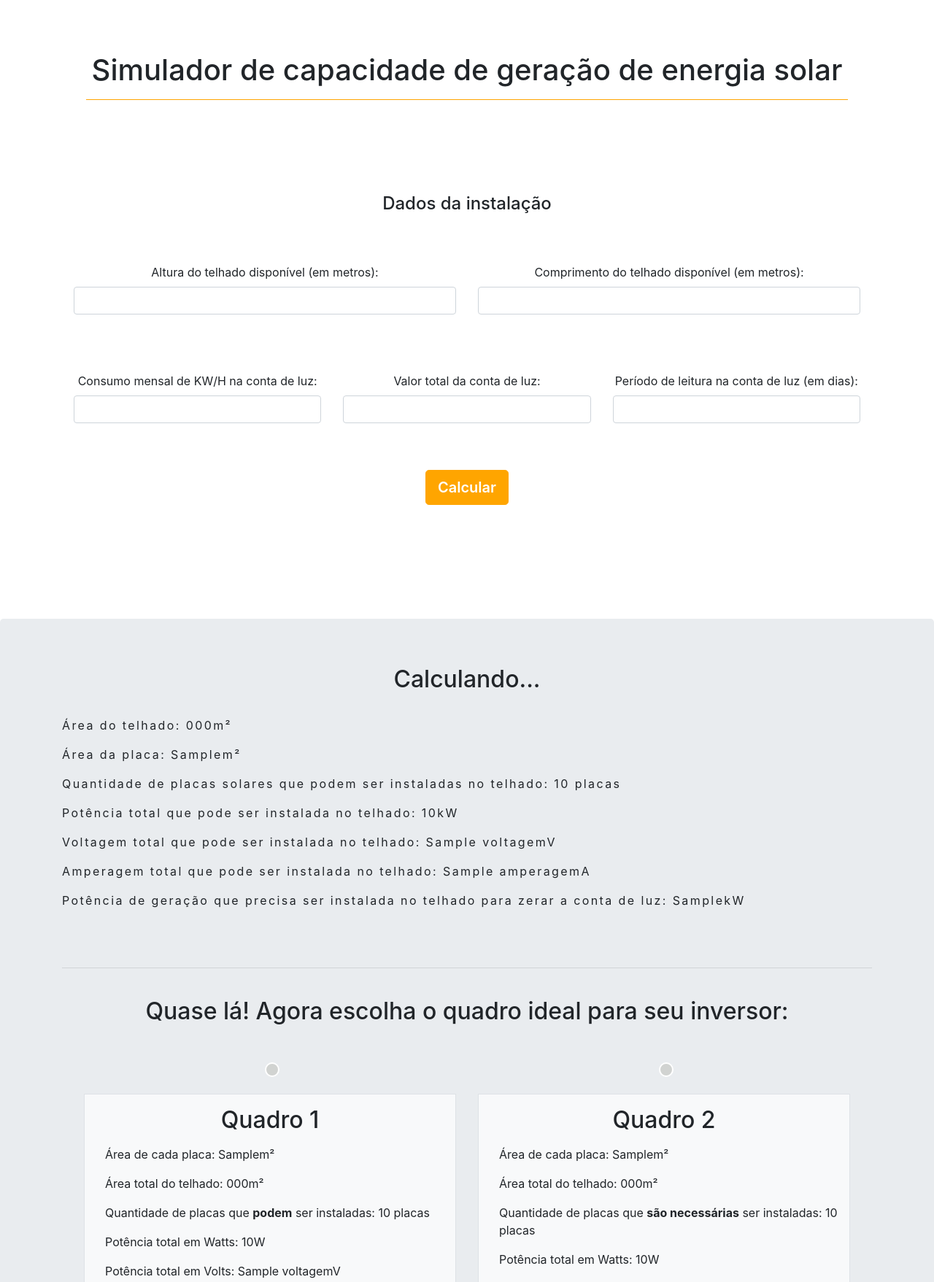
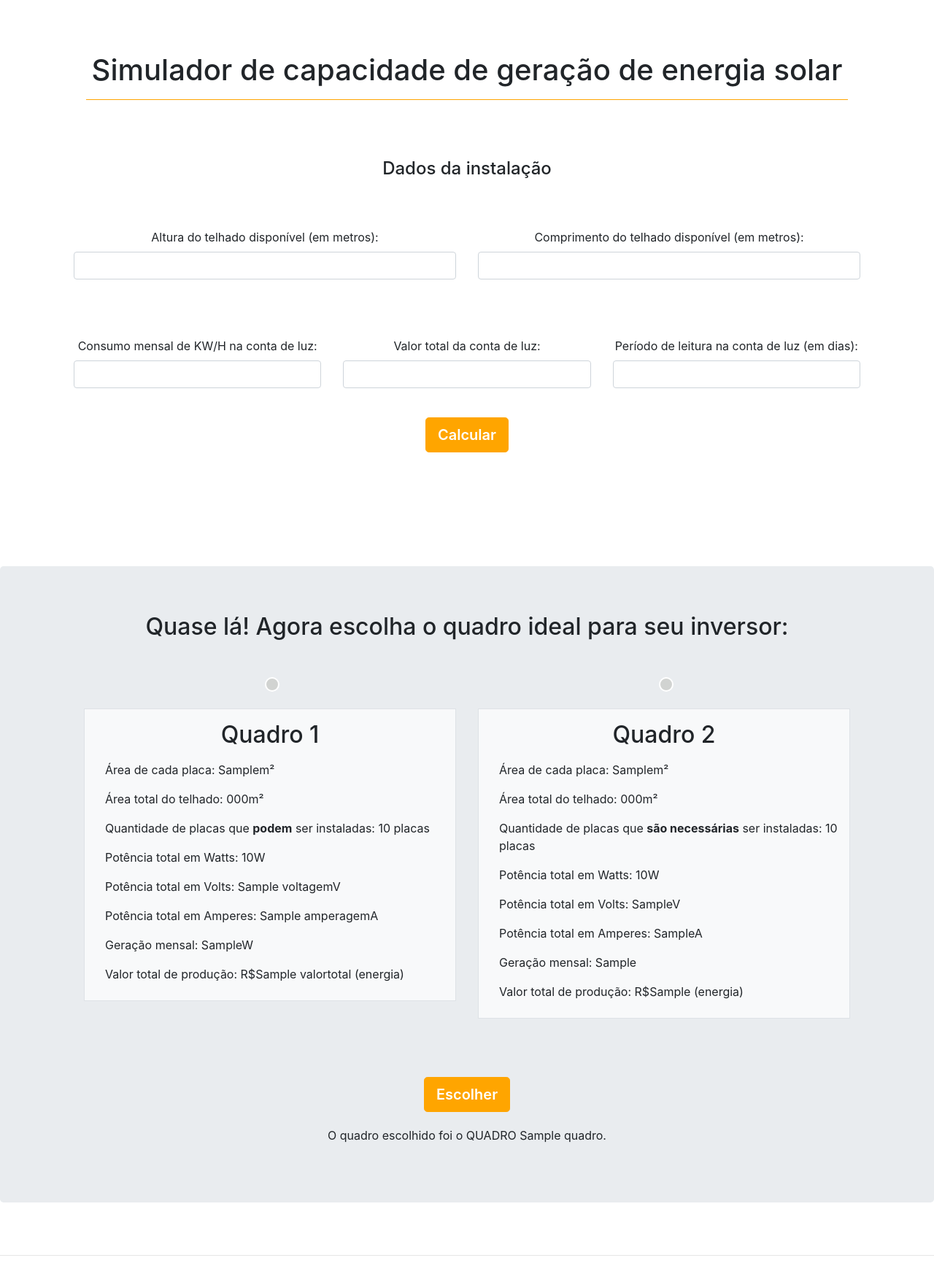
Before and after one commit to maybeing/misolar.v1, a Flask app: template website/website/templates/qdr.html in a window 1280 px wide. Shown: the part 72-1829 px from the top of the page at 73% size. Run offline with Flask 2, Linux system fonts and the light colour scheme; the template is opened without the code that fills it: most values are stand-ins (such as "Sample title", 1, 10 or a date in 2020); parts of the project's set-up code (start-up, migrations or seed data) failed here and were passed over.

Commit message:
Update base.html

```diff
--- a/website/website/templates/base.html
+++ b/website/website/templates/base.html
@@ -9,6 +9,7 @@
     <script src="https://cdn.jsdelivr.net/npm/popper.js@1.16.1/dist/umd/popper.min.js"></script>
     <script src="https://cdn.jsdelivr.net/npm/bootstrap@4.6.1/dist/js/bootstrap.bundle.min.js"></script>
     <link rel="stylesheet" href="https://fonts.googleapis.com/css2?family=Material+Symbols+Outlined:opsz,wght,FILL,GRAD@20..48,100..700,0..1,-50..200" />
+    <link rel="icon" type="image/svg" href="../static/images/logotipo2.svg">
     <title>Simulador de capacidade de geração de energia solar</title>
   </head>
   <body>
@@ -43,14 +44,13 @@
 
 
 
-<br><br>
 
 
     <h4>Dados da instalação</h4>
     <br>
 
 
-    <form action="{{ url_for('auth.send_data') }}" id="entrada-dados" action="index.html" method="post">
+    <form action="{{ url_for('auth.send_data') + '#secao2' }}" id="entrada-dados" action="index.html" method="post">
 
     <div class="row">
       <div class="col-md-6">
@@ -94,44 +94,20 @@
     </div>
 
     <!--<br><br><hr/><br><br>-->
-    <br><br>
-     <a href="auth.send_data#calculando"><input type="submit" class="btn btn-lg" name="" value="Calcular"></a>
+    <br>
+     <a href="auth.send_data#secao2"><input type="submit" class="btn btn-lg" name="" value="Calcular"></a>
     </div>
 
   </form>
 
     <br><br><br><br><br>
   <div class="jumbotron text-center resultado" action="{{ url_for('auth.send_data') }}">
-    <div class="container" name="calculando">
-      <h2>Calculando...</h2>
-      <br>
-      <!--Nesta parte o sistema fará alguns cálculos sem interação com o usuário.-->
-      <p class="text-left typewriter">Área do telhado: {{ areaTelhado }}m²</p>
-      <p class="text-left typewriter">Área da placa: {{ areaPlaca }}m²</p>
-      <p class="text-left typewriter">Quantidade de placas solares que podem ser instaladas no telhado: {{ qtdPlacas }} placas</p>
-      <p class="text-left typewriter">Potência total que pode ser instalada no telhado: {{ potTotal }}kW</p>
-      <p class="text-left typewriter">Voltagem total que pode ser instalada no telhado: {{ voltagem }}V</p>
-      <p class="text-left typewriter">Amperagem total que pode ser instalada no telhado: {{ amperagem }}A</p>
-      <p class="text-left typewriter">Potência de geração que precisa ser instalada no telhado para zerar a conta de luz: {{ potZerarLuz }}kW</p>
-      <br><br><hr><br>
-
-      <!--
-      <div class="container px-4">
-        <div class="row gx-5">
-          <div class="col">
-           <div class="p-3 border bg-light">Custom column padding</div>
-          </div>
-          <div class="col">
-            <div class="p-3 border bg-light">Custom column padding</div>
-          </div>
-        </div>
-      </div>
-    -->
+    <div class="container" name="calculando" id="secao2">
 
     <h2>Quase lá! Agora escolha o quadro ideal para seu inversor:</h2>
 
       <div class="container">
-        <form action="{{ url_for('auth.send_data2') }}" id="entrada-dados" action="{{ url_for('auth.send_data2') }}" method="post">
+        <form action="{{ url_for('auth.send_data2') + '#secao3'  }}" id="entrada-dados" action="{{ url_for('auth.send_data2') }}" method="post">
           <div class="row r_quadros">
 
                <div class="col-md">
@@ -186,11 +162,11 @@
     <p class="text-center">
       O quadro escolhido foi o QUADRO {{ quadro }}.</p>
   </p>
-
+  </div>
 <br><hr><br>
 
-
-        <form action="{{ url_for('auth.send_data3') }}" id="entrada-dados" action="{{ url_for('auth.send_data3') }}" method="post">
+<div class="container p-3 text-center" id="secao3">
+        <form action="{{ url_for('auth.send_data3')  + '#secao4' }}" id="entrada-dados" action="{{ url_for('auth.send_data3') }}" method="post">
 
 
         <h4>Dados do inversor</h4>
@@ -240,20 +216,38 @@
          <a href="auth.send_data3"><input type="submit" class="btn btn-lg" name="" value="Resultado final"></a>
       </form>
 
+    </div>
+
+<br><br><hr><br><br><br>
+    <div class="container p-3 text-center">
+      <div class="quadro_resultado" id="secao4">
+      <br><br>
+      <h2>Dados de geração e de rendimento calculados</h2>
+      <br><br><br>
+      <h1>{{ nmenor }} inversor(es)</h1>
+      <p class="text-center">Quantidade de inversores necessários para comportar a instalação com o modelo informado</p>
 
       <br><br>
-      <h2>Dados de geração e de rendimento calculados</h2>
-      <br>
-      <p class="text-left">Quantidade de inversores necessários para comportar a instalação com o modelo informado: {{ nmenor }}</p>
-      <p class="text-left">Estimação da produção elétrica do sistema  mensal e valor gerado por KW/H: {{ prodEletrica }}</p>
-      <p class="text-left">Dedução da taxa de utilização da rede da concessionária: </p>
-      <p class="text-left"> {{ quadros }} </p>
-      <p class="text-left">Quantidade de anos em que o investimento será pago:</p>
+
+      <h1>{{ prodEletrica }}kWh</h1>
+      <p class="text-center">Estimação da produção elétrica do sistema  mensal e valor gerado por KW/H</p>
+
+      <br><br>
+
+      <h1>R${{ taxa }}</h1>
+      <p class="text-center">Dedução da taxa de utilização da rede da concessionária</p>
+
+      <br><br>
+
+      <h1>{{ payback }} anos</h1>
+      <p class="text-center">Quantidade de anos em que o investimento será pago</p>
     </div>
   </div>
+  </div>
+</div>
 
 
 </div>
-
+<br><br><br><br>
 </body>
 </html>
```
